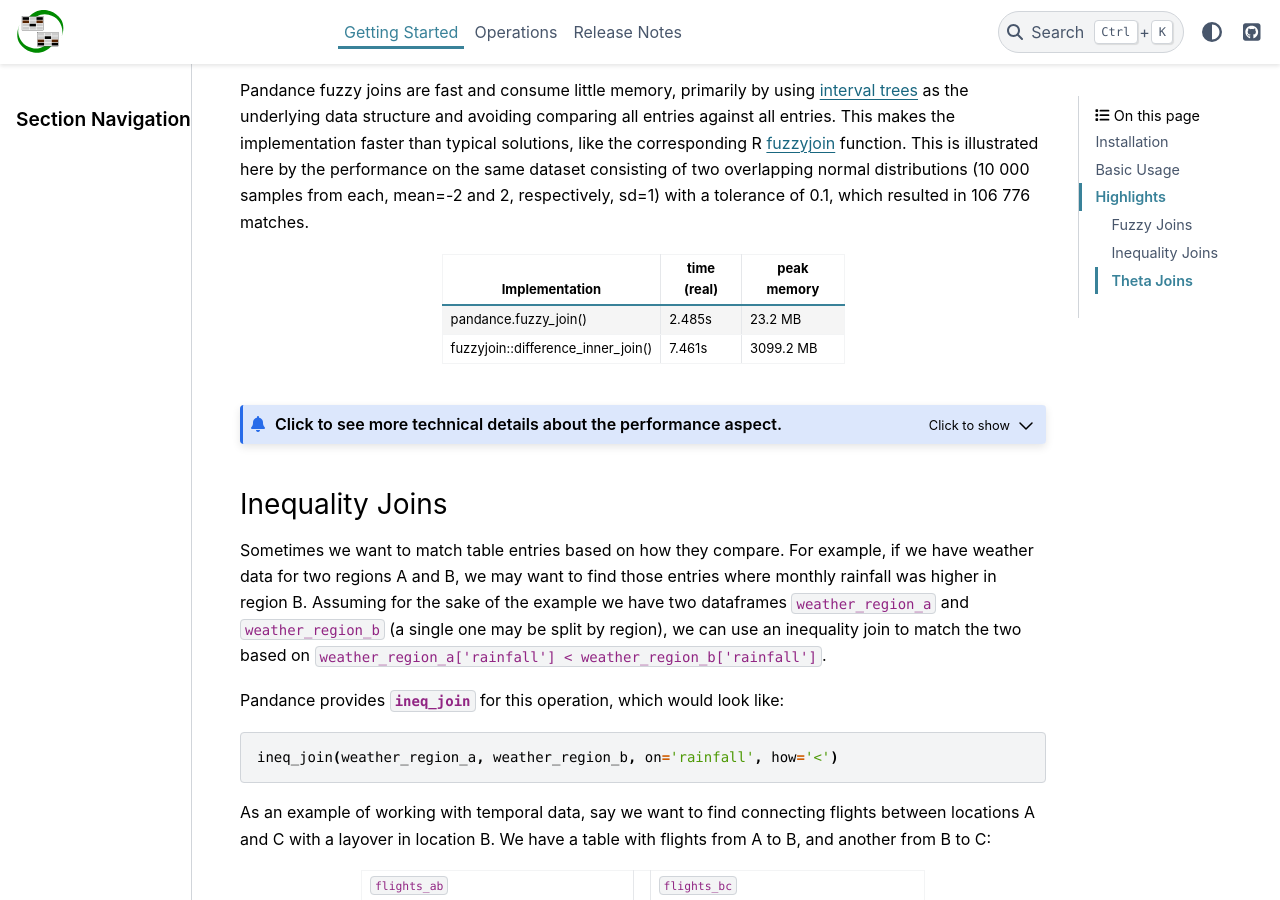
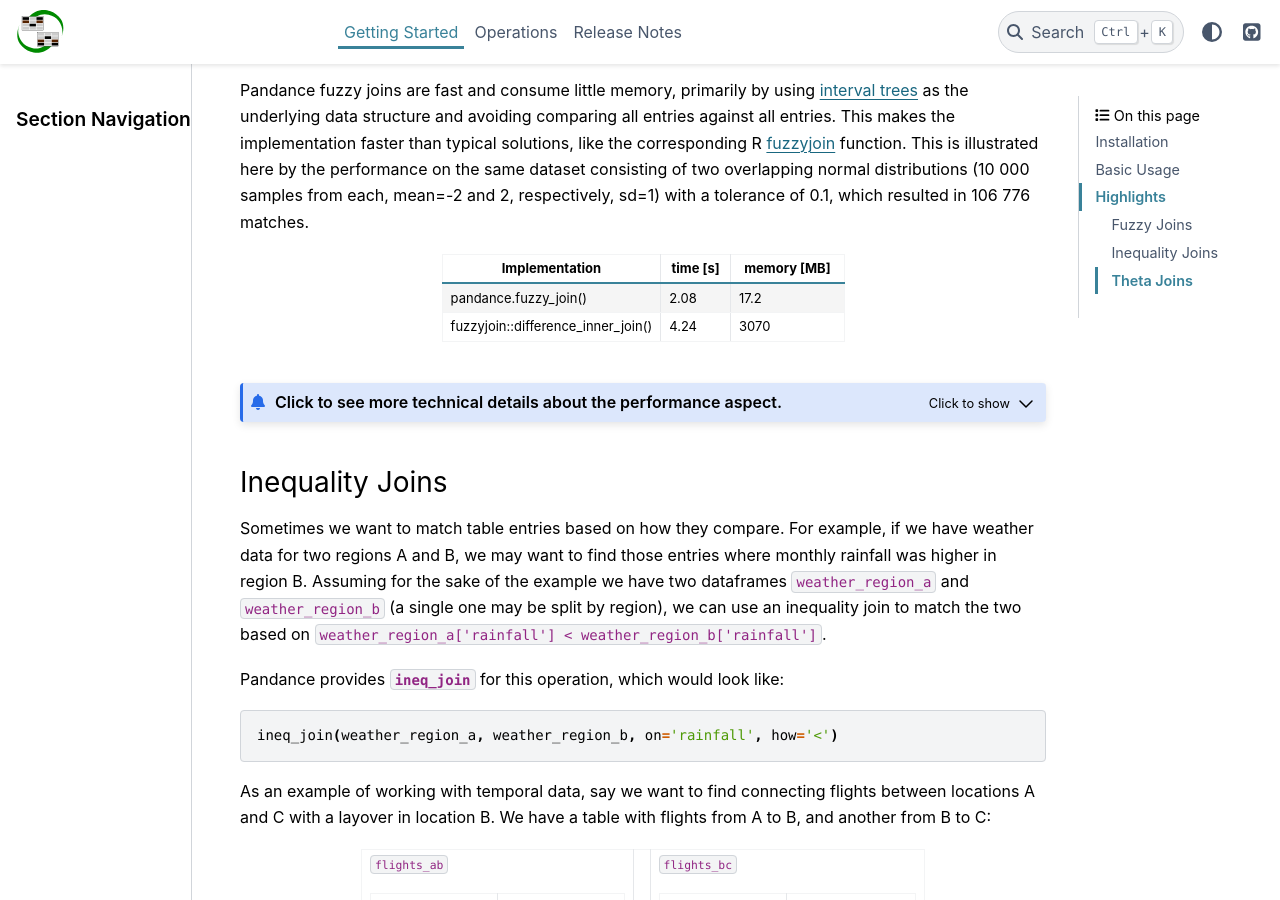
Before and after one commit to fburic/pandance, a Sphinx documentation site: the page built from doc/source/usage/getting_started.rst, in a window 1280 px wide and 900 px high, scrolled down 1973 px. Built offline with Sphinx 7.4.7 and the PyData theme 0.15.4, drawn with Linux system fonts in a browser that asks for light colours; some of the changed lines change nothing that is shown.

Commit message:
doc: More accurate benchmarking

```diff
--- a/doc/source/usage/getting_started.rst
+++ b/doc/source/usage/getting_started.rst
@@ -121,14 +121,15 @@ respectively, sd=1) with a tolerance of 0.1, which resulted in
 
 .. table::
     :width: 50%
-    :widths: 25 15 20
+    :widths: 25 15 25
 
-    ==================================   ===========   ===========
-    Implementation                       time (real)   peak memory
-    ==================================   ===========   ===========
-    pandance.fuzzy_join()                2.485s          23.2 MB
-    fuzzyjoin::difference_inner_join()   7.461s        3099.2 MB
-    ==================================   ===========   ===========
+    +------------------------------------+-----------+-------------+
+    | Implementation                     | time [s]  | memory [MB] |
+    +====================================+===========+=============+
+    | pandance.fuzzy_join()              |  2.08     |    17.2     |
+    +------------------------------------+-----------+-------------+
+    | fuzzyjoin::difference_inner_join() |  4.24     |   3070      |
+    +------------------------------------+-----------+-------------+
 
 .. admonition:: Click to see more technical details about the performance aspect.
     :class: toggle
@@ -146,17 +147,22 @@ respectively, sd=1) with a tolerance of 0.1, which resulted in
     from two normal distributions (means -2 and 2, respectively, and sd = 1).
     The fuzzy join is performed with a tolerance of 0.1 on these two sets,
     resulting in a sort of fuzzy intersection of the populations.
-    (The measurements above include the data generation.)
+    Only the join operation time and memory are shown.
+
+    **Pandance (Python) measurement**:
 
     .. code-block:: shell
 
-        time python test/performance.py
-        valgrind --tool=massif python test/performance.py
+        # Speed
+        python test/performance.py
+        snakeviz $(ls -1rt | tail -n 1)
 
-    .. code-block:: shell
+        # Memory
+        # (decorated fuzzy_speed_random with @profile)
+        python -m memory_profiler test/performance.py
 
-        time /usr/bin/R --slave --no-save --no-restore --no-site-file --no-environ -f test/fuzzy_perf.R
-        # Memory profiling done with RStudio
+    **fuzzyjoin (R) measurement**: Used RStudio's profiling
+    (``profvis`` package under the hood)
 
     The profiling scripts are available in the Pandance
     `repo <https://github.com/fburic/pandance/tree/main/test>`_.
```
